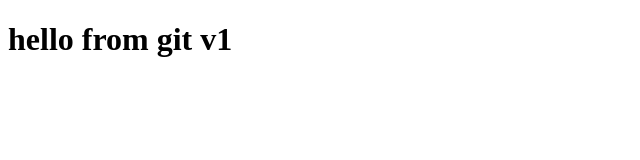
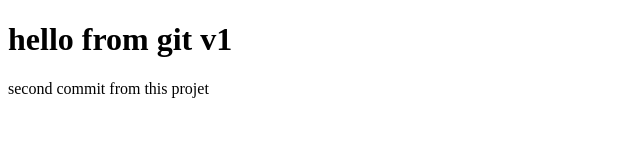
Before and after one commit to abdelazizziz/githubactions-cours, a plain HTML site: page index.html in a window 1280 px wide. Shown: the whole page, without its empty margins (0-640 px from the left). Drawn offline with Linux system fonts and the light colour scheme.

Commit message:
second commit to chekout version log

```diff
--- a/index.html
+++ b/index.html
@@ -7,6 +7,6 @@
 </head>
 <body>
 <h1>hello from git v1</h1>
-
+<p>second commit from this projet</p>
 </body>
 </html>
```
